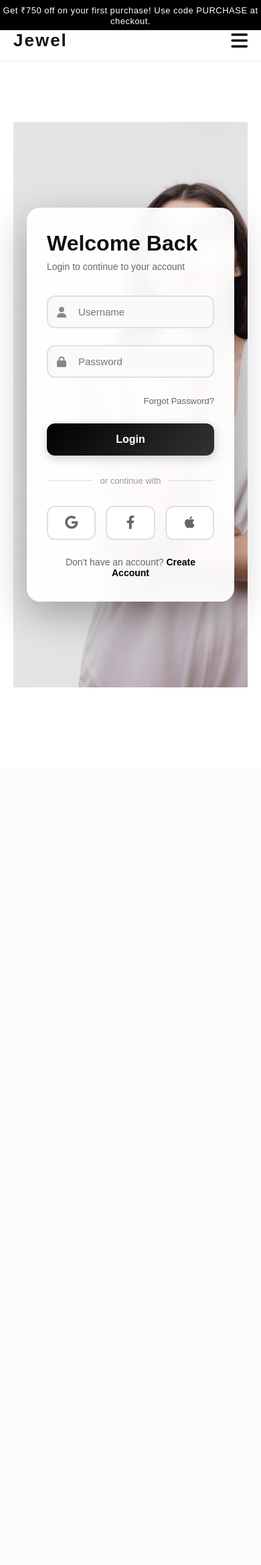
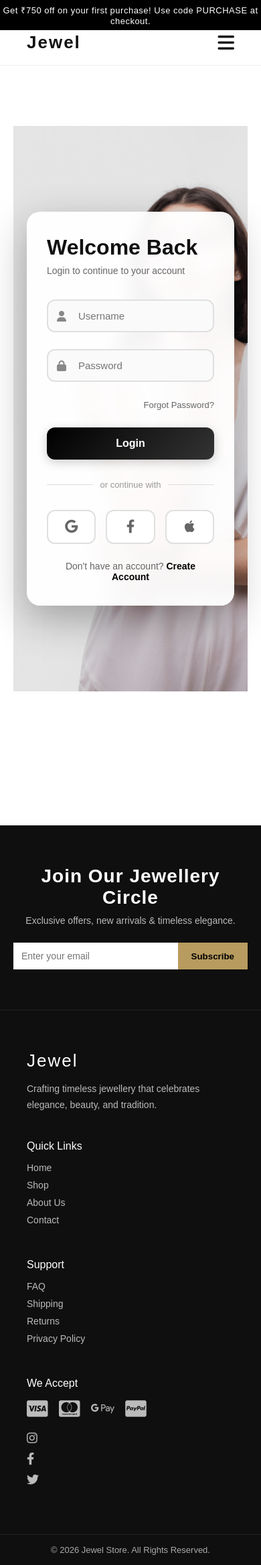
Before and after one commit to niharadhanesh/Jewellery-E-Commerce-Platform, a Django app: page /login/ in a window 390 px wide. Shown: the whole page at 67% size. Before the commit the page ends 1026 px from the top, so only its background shows below. Run offline with Django 5.2, Linux system fonts and the light colour scheme.

Commit message:
updated css

```diff
--- a/templates/base.html
+++ b/templates/base.html
@@ -25,7 +25,7 @@
             color: #111;
         }
 
-        /* TOP OFFER BAR – FIXED */
+        /* TOP OFFER BAR */
         .top-offer-bar {
             width: 100%;
             background: #000;
@@ -36,7 +36,6 @@
             letter-spacing: .5px;
             position: fixed;
             top: 0;
-            left: 0;
             z-index: 9999;
         }
 
@@ -71,7 +70,7 @@
 
         .nav-left a:hover,
         .nav-right a:hover {
-            color: #777;
+            color: #b89b5e;
         }
 
         .logo {
@@ -81,15 +80,12 @@
             cursor: pointer;
         }
 
-        /* MOBILE MENU BUTTON */
         .menu-btn {
             display: none;
             font-size: 28px;
             cursor: pointer;
-            color: #000;
         }
 
-        /* MOBILE MENU DROPDOWN */
         .mobile-menu {
             display: none;
             flex-direction: column;
@@ -99,7 +95,6 @@
             border-top: 1px solid #eee;
             position: absolute;
             top: 80px;
-            left: 0;
             z-index: 9997;
         }
 
@@ -111,60 +106,161 @@
             border-bottom: 1px solid #f3f3f3;
         }
 
-        .mobile-menu a:last-child {
-            border-bottom: none;
-        }
-
-        /* CONTENT PADDING */
         .content {
             padding: 110px 60px 40px;
         }
 
         /* FOOTER */
-        footer {
-            background: #1a1a1a;
+        .footer {
+            background: #0f0f0f;
             color: #fff;
-            padding: 60px 40px 20px;
             margin-top: 80px;
         }
 
+        .footer-top {
+            text-align: center;
+            padding: 60px 20px;
+            border-bottom: 1px solid #222;
+        }
+
+        .footer-top h2 {
+            font-size: 28px;
+            margin-bottom: 10px;
+            letter-spacing: 1px;
+        }
+
+        .footer-top p {
+            color: #bbb;
+            font-size: 14px;
+            margin-bottom: 25px;
+        }
+
+        .newsletter {
+            max-width: 420px;
+            margin: auto;
+            display: flex;
+        }
+
+        .newsletter input {
+            flex: 1;
+            padding: 12px;
+            border: none;
+            outline: none;
+            font-size: 14px;
+        }
+
+        .newsletter button {
+            background: #b89b5e;
+            color: #000;
+            border: none;
+            padding: 12px 20px;
+            font-weight: 600;
+            cursor: pointer;
+        }
+
+        .footer-main {
+            display: grid;
+            grid-template-columns: repeat(4, 1fr);
+            gap: 40px;
+            padding: 60px 40px;
+        }
+
+        .footer-logo {
+            font-size: 26px;
+            letter-spacing: 2px;
+            margin-bottom: 15px;
+        }
+
+        .footer-col p {
+            color: #bbb;
+            font-size: 14px;
+            line-height: 1.7;
+        }
+
+        .footer-col h4 {
+            margin-bottom: 15px;
+            font-weight: 500;
+        }
+
+        .footer-col a {
+            display: block;
+            text-decoration: none;
+            color: #bbb;
+            font-size: 14px;
+            margin-bottom: 10px;
+        }
+
+        .footer-col a:hover {
+            color: #b89b5e;
+        }
+
+        .footer-socials a {
+            color: #bbb;
+            font-size: 18px;
+            margin-right: 15px;
+        }
+
+        .footer-socials a:hover {
+            color: #b89b5e;
+        }
+
+        .payments i {
+            font-size: 28px;
+            margin-right: 12px;
+            color: #bbb;
+        }
+
+        .footer-bottom {
+            text-align: center;
+            padding: 15px;
+            font-size: 13px;
+            color: #aaa;
+            border-top: 1px solid #222;
+        }
+
         /* RESPONSIVE */
-        @media(max-width: 850px) {
-            .navbar {
-                padding: 15px 20px;
-            }
-            .nav-left,
-            .nav-right {
+        @media(max-width: 900px) {
+            .nav-left, .nav-right {
                 display: none;
             }
             .menu-btn {
                 display: block;
             }
+            .footer-main {
+                grid-template-columns: repeat(2, 1fr);
+            }
             .content {
                 padding: 120px 20px;
             }
         }
+
+        @media(max-width: 500px) {
+            .footer-main {
+                grid-template-columns: 1fr;
+            }
+        }
+        .footer {
+    width: 100vw;
+    margin-left: calc(-50vw + 50%);
+}
+
     </style>
 </head>
 
 <body>
 
-    <!-- Top Offer Bar -->
 <div class="top-offer-bar">
     Get ₹750 off on your first purchase! Use code PURCHASE at checkout.
 </div>
 
-    <!-- Sticky Navbar -->
 <nav class="navbar">
     <div class="logo" onclick="window.location.href='/'">Jewel</div>
 
-        <!-- Desktop Menu -->
     <div class="nav-left">
         <a href="/#home">Home</a>
         <a href="/#about-section">About Us</a>
         <a href="/#shop-section">Shop</a>
         <a href="/#contact-section">Contact</a>
-
     </div>
 
     <div class="nav-right">
@@ -173,19 +269,17 @@
         <a href="{% url 'login' %}"><i class="fas fa-user"></i></a>
     </div>
 
-        <!-- Mobile Menu Icon -->
     <i class="fa-solid fa-bars menu-btn" onclick="toggleMenu()"></i>
 </nav>
 
-    <!-- Mobile Dropdown Menu -->
 <div class="mobile-menu" id="mobileMenu">
     <a href="/#home">Home</a>
     <a href="/#about-section">About Us</a>
     <a href="/#shop-section">Shop</a>
     <a href="/#contact-section">Contact</a>
-        <a href="#"><i class="fas fa-search"></i> &nbsp; Search</a>
-        <a href="#"><i class="fas fa-shopping-cart"></i> &nbsp; Cart</a>
-        <a href="{% url 'login' %}"><i class="fas fa-user"></i> &nbsp; Login</a>
+    <a href="#"><i class="fas fa-search"></i> Search</a>
+    <a href="#"><i class="fas fa-shopping-cart"></i> Cart</a>
+    <a href="{% url 'login' %}"><i class="fas fa-user"></i> Login</a>
 </div>
 
 <script>
@@ -195,13 +289,63 @@
 }
 </script>
 
-    <div class="content">
+<main class="content">
     {% block content %}{% endblock %}
+</main>
+
+<!-- FOOTER -->
+<footer class="footer">
+    <div class="footer-top">
+        <h2>Join Our Jewellery Circle</h2>
+        <p>Exclusive offers, new arrivals & timeless elegance.</p>
+        <div class="newsletter">
+            <input type="email" placeholder="Enter your email">
+            <button>Subscribe</button>
+        </div>
     </div>
 
-    <!-- FOOTER (unchanged) -->
-    <!-- KEEP YOUR FOOTER EXACTLY SAME -->
-    {{ block.super }}
+    <div class="footer-main">
+        <div class="footer-col">
+            <div class="footer-logo">Jewel</div>
+            <p>Crafting timeless jewellery that celebrates elegance, beauty, and tradition.</p>
+        </div>
+
+        <div class="footer-col">
+            <h4>Quick Links</h4>
+            <a href="#">Home</a>
+            <a href="#">Shop</a>
+            <a href="#">About Us</a>
+            <a href="#">Contact</a>
+        </div>
+
+        <div class="footer-col">
+            <h4>Support</h4>
+            <a href="#">FAQ</a>
+            <a href="#">Shipping</a>
+            <a href="#">Returns</a>
+            <a href="#">Privacy Policy</a>
+        </div>
+
+        <div class="footer-col">
+            <h4>We Accept</h4>
+            <div class="payments">
+                <i class="fab fa-cc-visa"></i>
+                <i class="fab fa-cc-mastercard"></i>
+                <i class="fab fa-google-pay"></i>
+                <i class="fab fa-cc-paypal"></i>
+            </div>
+            <div class="footer-socials" style="margin-top:20px;">
+                <a href="#"><i class="fab fa-instagram"></i></a>
+                <a href="#"><i class="fab fa-facebook-f"></i></a>
+                <a href="#"><i class="fab fa-twitter"></i></a>
+            </div>
+        </div>
+    </div>
+
+    <div class="footer-bottom">
+        © 2026 Jewel Store. All Rights Reserved.
+    </div>
+</footer>
 
 </body>
 </html>
```
Also changed, not shown: templates/landing.html (+95 -8 lines). Lines whose indentation alone changed are shown as unchanged.
